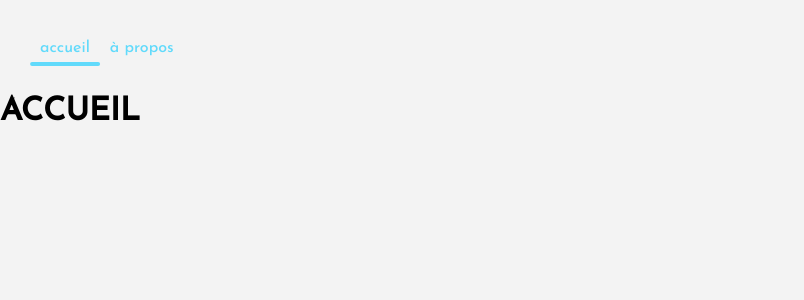
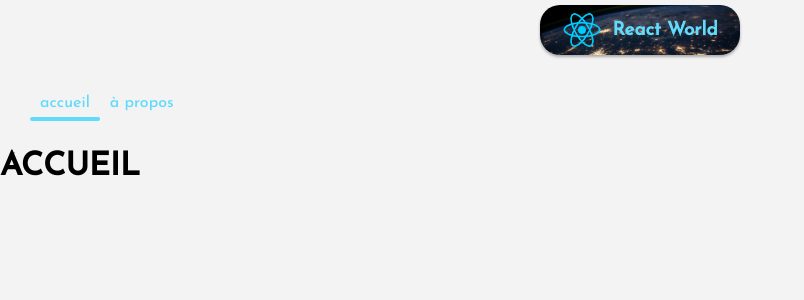
Before and after one commit to mastemm/exo-react, a React (Vite) app: page / in a window 1280 px wide. Shown: the top 300 px of the page, without its empty margins (0-804 px from the left). Built offline with nearby package versions, Linux system fonts and the light colour scheme.

Commit message:
add logo

```diff
--- /dev/null
+++ b/src/components/Logo.jsx
@@ -0,0 +1,8 @@
+export const Logo = () => {
+  return (
+    <div className='logo'>
+      <img src='../src/assets/img/logo.png' alt='logo' />
+      <h3>React World</h3>
+    </div>
+  );
+};
--- a/src/components/_logo.scss
+++ b/src/components/_logo.scss
@@ -5,7 +5,7 @@
   border-radius: 20px;
   padding: 5px 0;
   box-shadow: 0 2px 3px rgba(0, 0, 0, 0.307);
-  background: url(../../assets/img/main.jpg) center/cover;
+  background: url(../assets/img/main.jpg) center/cover;
 
   img {
     height: 40px;
--- a/src/pages/About.jsx
+++ b/src/pages/About.jsx
@@ -1,9 +1,11 @@
 import React from 'react';
+import { Logo } from '../components/Logo';
 import Navigation from '../components/Navigation';
 
 function About() {
   return (
     <div>
+      <Logo />
       <Navigation />
       <h1>A propos</h1>
       <br />
--- a/src/pages/Home.jsx
+++ b/src/pages/Home.jsx
@@ -1,9 +1,11 @@
 import React from 'react';
+import { Logo } from '../components/Logo';
 import Navigation from '../components/Navigation';
 
 function Home() {
   return (
     <div>
+      <Logo />
       <Navigation />
       <h1>ACCUEIL</h1>
     </div>
```
Also changed, not shown: src/assets/img/logo.png (added).
